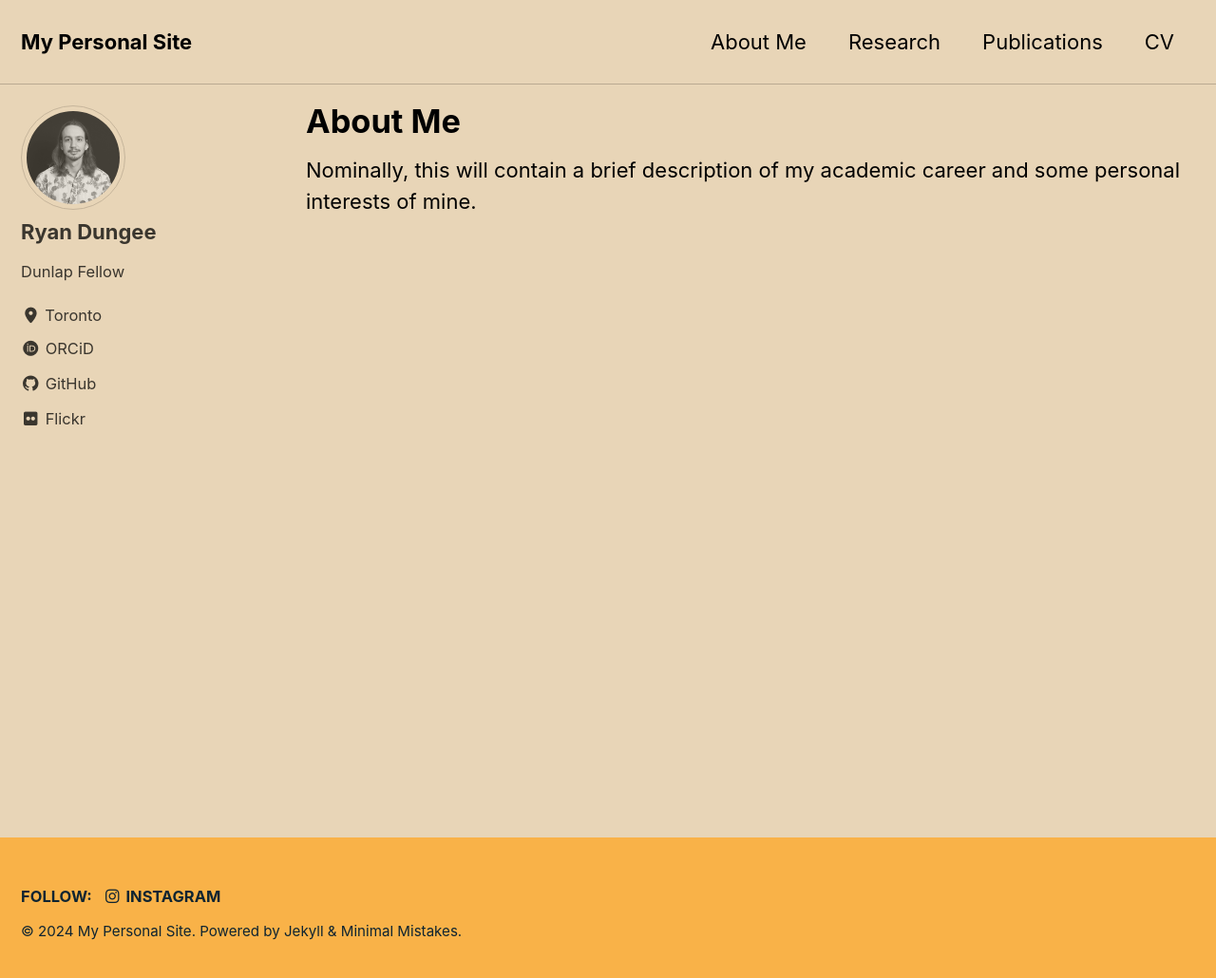
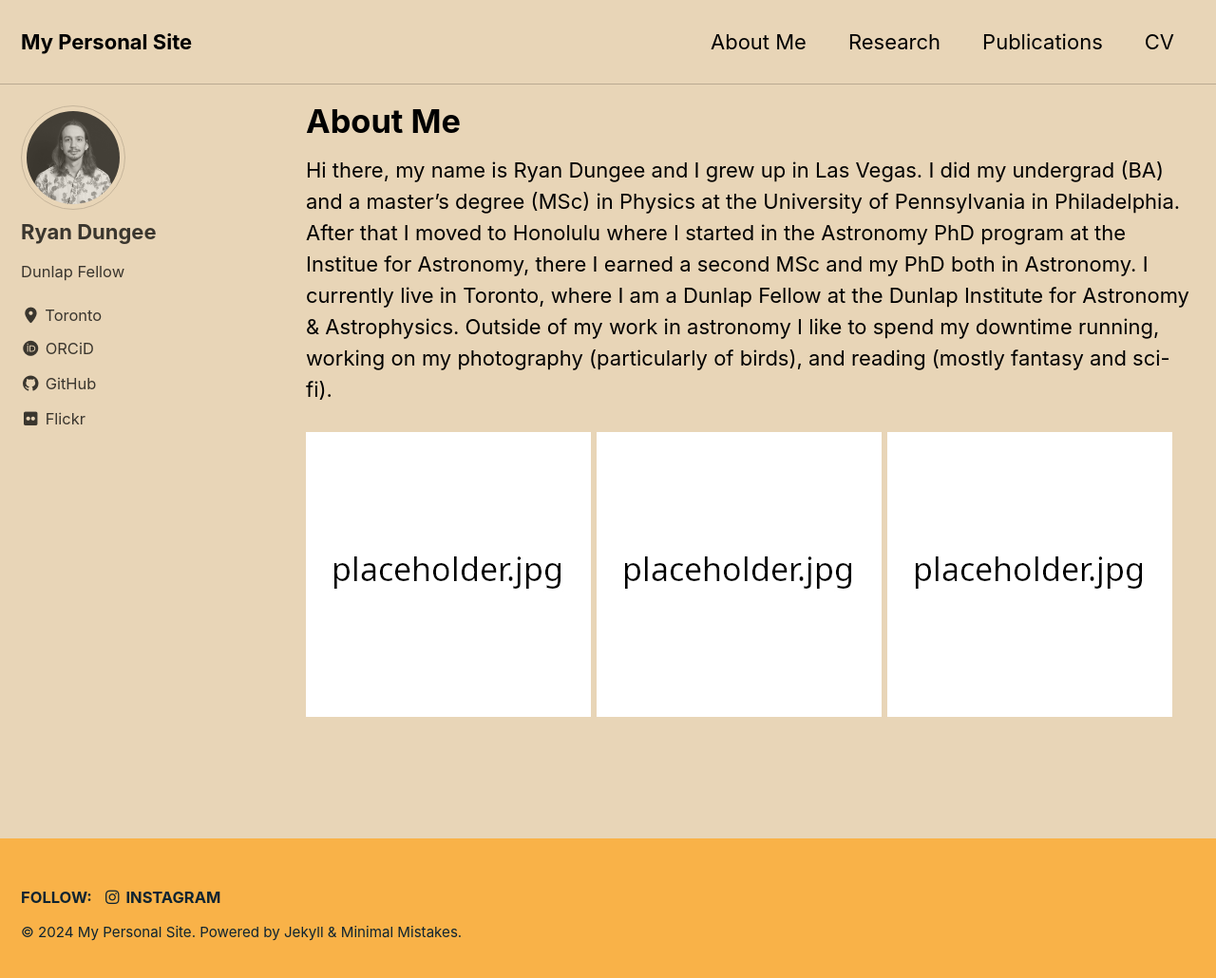
Before and after one commit to rdungee/rdungee.github.io, a Jekyll site: the page built from _pages/about.md, in a window 1280 px wide and 1037 px high. Shown: the top 1030 px of the window at 95% size. Built offline with Jekyll 4.4.1, drawn with Linux system fonts in a browser that asks for light colours; cached includes are drawn as plain includes.

Commit message:
Adding to about me page

```diff
--- a/_pages/about.md
+++ b/_pages/about.md
@@ -6,4 +6,10 @@ layout: single
 classes: wide
 ---
 
-Nominally, this will contain a brief description of my academic career and some personal interests of mine.
+Hi there, my name is Ryan Dungee and I grew up in Las Vegas.
+I did my undergrad (BA) and a master's degree (MSc) in Physics at the University of Pennsylvania in Philadelphia.
+After that I moved to Honolulu where I started in the Astronomy PhD program at the Institue for Astronomy, there I earned a second MSc and my PhD both in Astronomy.
+I currently live in Toronto, where I am a Dunlap Fellow at the Dunlap Institute for Astronomy & Astrophysics.
+Outside of my work in astronomy I like to spend my downtime running, working on my photography (particularly of birds), and reading (mostly fantasy and sci-fi).
+
+![This is a test image](/assets/images/placeholder.jpg) ![This is a test image](/assets/images/placeholder.jpg) ![This is a test image](/assets/images/placeholder.jpg)
```
